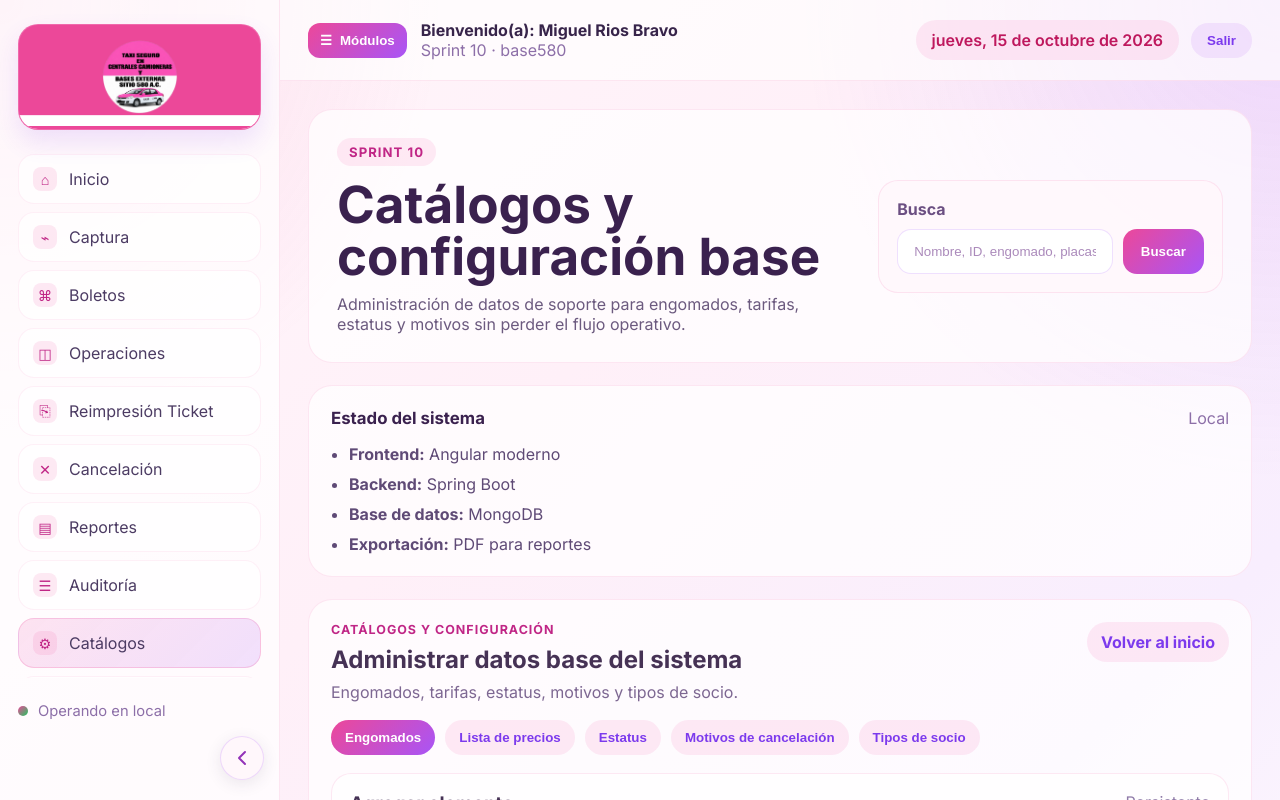
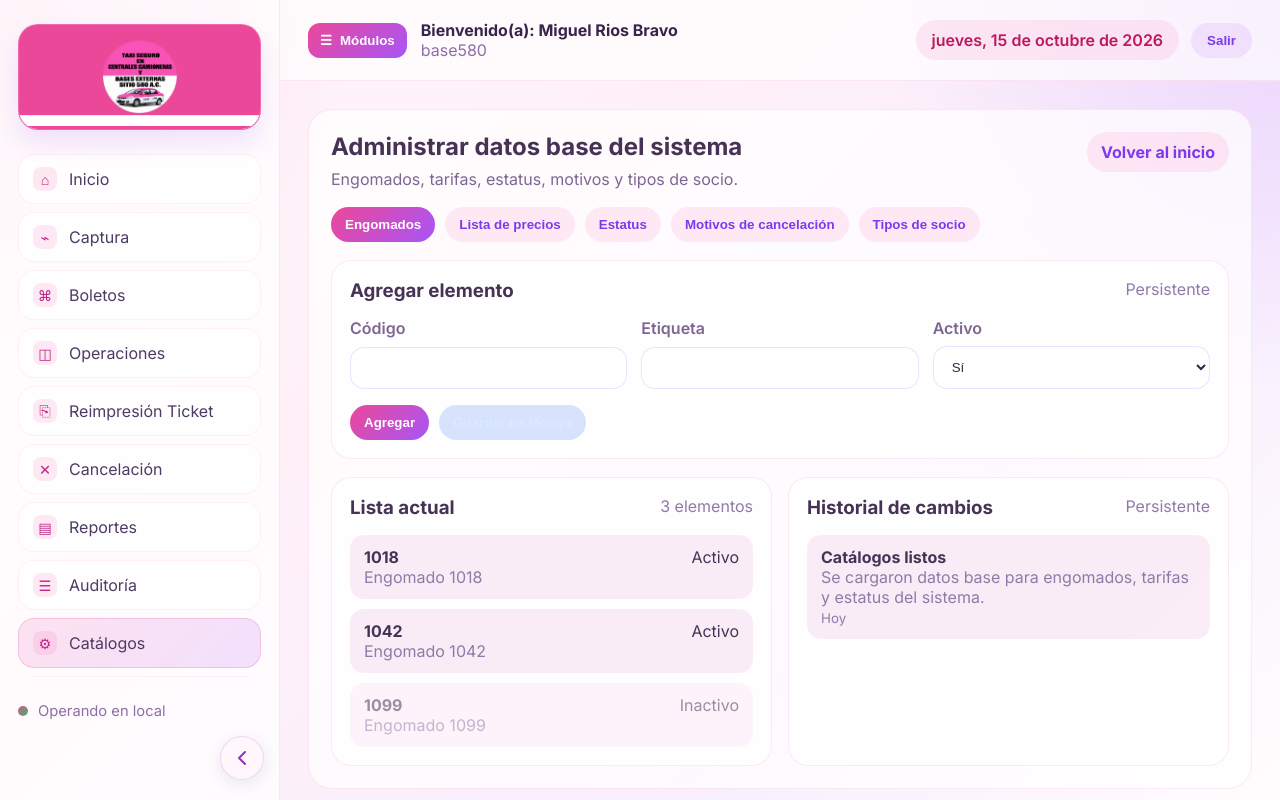
Before and after one commit to basetaxi580-580/base580-frontend, an Angular app: page /catalogos in a window 1280 px wide. Shown: the top 800 px of the page. Built offline with nearby package versions, Linux system fonts and the light colour scheme; no server answers.

Commit message:
fix: remove sprint 10 shell copy (#2)
Co-authored-by: root <root@srv2064177.hstgr.cloud>

```diff
--- a/src/app/app.html
+++ b/src/app/app.html
@@ -180,7 +180,7 @@
         </button>
         <div>
           <div class="welcome">Bienvenido(a): {{ userName }}</div>
-          <div class="breadcrumb">Sprint 10 · base580</div>
+          <div class="breadcrumb">base580</div>
         </div>
       </div>
 
@@ -191,46 +191,6 @@
     </header>
 
     <main class="workspace">
-      <section class="hero-card">
-        <div class="hero-copy">
-          <span class="eyebrow">Sprint 10</span>
-          <h1>Catálogos y configuración base</h1>
-          <p>
-            Administración de datos de soporte para engomados, tarifas, estatus y
-            motivos sin perder el flujo operativo.
-          </p>
-        </div>
-
-        <form class="search-card" (ngSubmit)="submitSearch(searchInput.value)">
-          <label for="global-search">Busca</label>
-          <div class="search-row">
-            <input
-              #searchInput
-              id="global-search"
-              name="global-search"
-              type="text"
-              placeholder="Nombre, ID, engomado, placas o folio"
-            />
-            <button type="submit">Buscar</button>
-          </div>
-        </form>
-      </section>
-
-      <section class="panel-grid">
-        <article class="panel">
-          <div class="panel-header">
-            <h2>Estado del sistema</h2>
-            <span>Local</span>
-          </div>
-          <ul class="status-list">
-            <li><strong>Frontend:</strong> Angular moderno</li>
-            <li><strong>Backend:</strong> Spring Boot</li>
-            <li><strong>Base de datos:</strong> MongoDB</li>
-            <li><strong>Exportación:</strong> PDF para reportes</li>
-          </ul>
-        </article>
-      </section>
-
       <section class="router-card">
         <router-outlet></router-outlet>
       </section>
--- a/src/app/pages/catalogs.page.ts
+++ b/src/app/pages/catalogs.page.ts
@@ -15,7 +15,6 @@ type SectionKey = 'engomados' | 'precios' | 'estatus' | 'motivos' | 'tipos';
     <section class="catalogs-page">
       <div class="page-header">
         <div>
-          <p class="eyebrow">Catálogos y configuración</p>
           <h2>Administrar datos base del sistema</h2>
           <p class="subtitle">Engomados, tarifas, estatus, motivos y tipos de socio.</p>
         </div>
@@ -112,15 +111,6 @@ type SectionKey = 'engomados' | 'precios' | 'estatus' | 'motivos' | 'tipos';
         justify-content: space-between;
         gap: 16px;
         align-items: start;
-      }
-
-      .eyebrow {
-        margin: 0 0 8px;
-        color: #c02686;
-        text-transform: uppercase;
-        letter-spacing: 0.08em;
-        font-size: 0.78rem;
-        font-weight: 700;
       }
 
       h2,
--- a/src/app/pages/validation.page.ts
+++ b/src/app/pages/validation.page.ts
@@ -19,7 +19,6 @@ type CheckItem = {
     <section class="validation-page">
       <div class="page-header">
         <div>
-          <p class="eyebrow">Sprint 10</p>
           <h2>Validación de flujos críticos</h2>
           <p class="subtitle">
             Revisión final de las rutas clave para entrar a producción local sin perder trazabilidad.
@@ -100,15 +99,6 @@ type CheckItem = {
         justify-content: space-between;
         gap: 16px;
         align-items: start;
-      }
-
-      .eyebrow {
-        margin: 0 0 8px;
-        color: #c02686;
-        text-transform: uppercase;
-        letter-spacing: 0.08em;
-        font-size: 0.78rem;
-        font-weight: 700;
       }
 
       h2,
```
